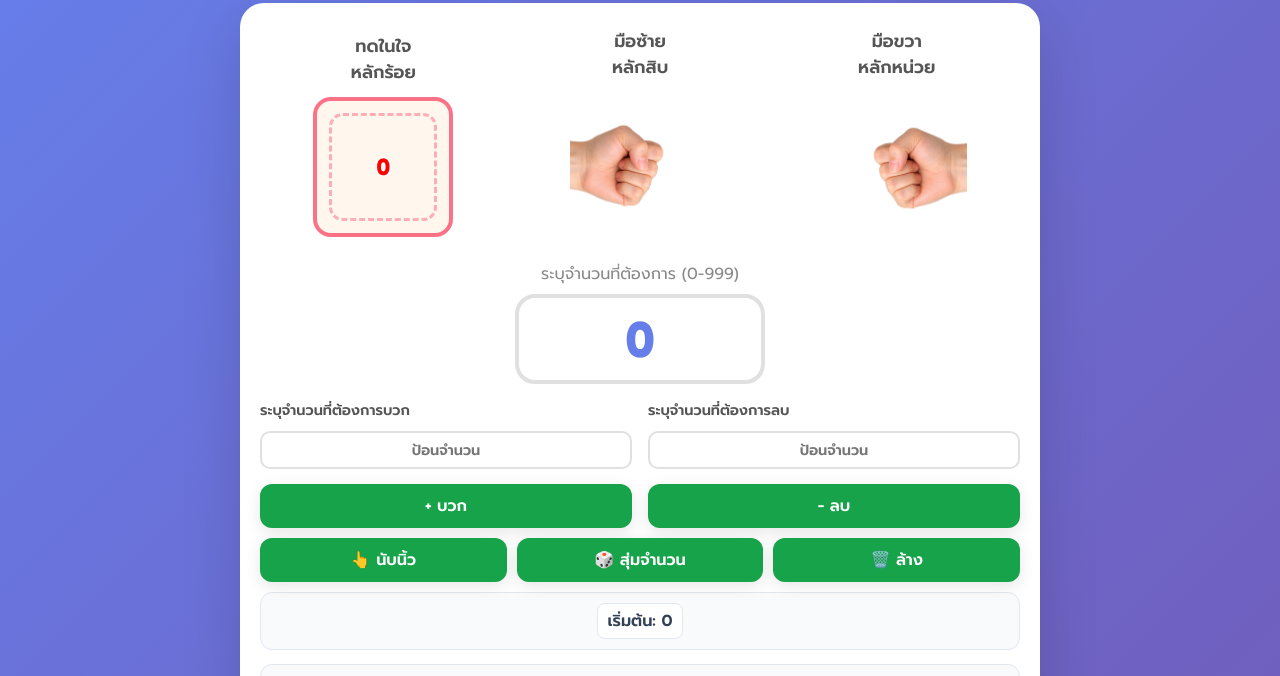
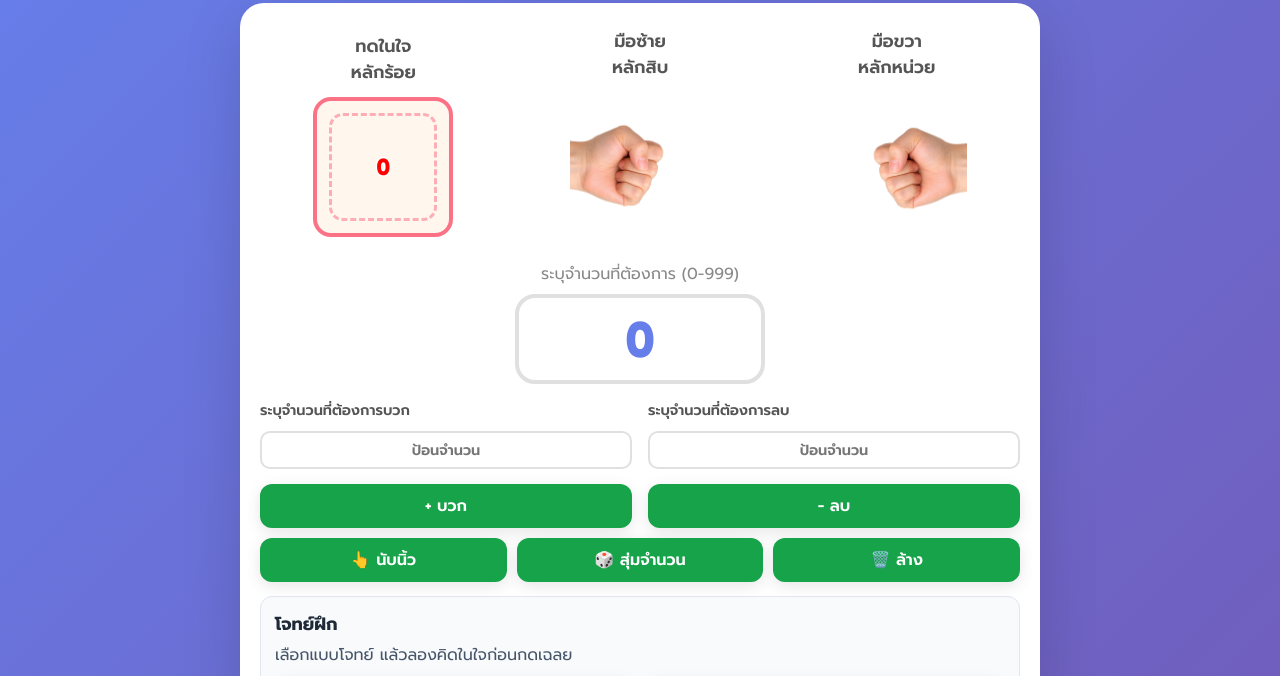
Before and after one commit to thawatchaijaihan/Finger-Math, a website: page index.html in a window 1280 px wide. Shown: the part 81-757 px from the top of the page. Drawn offline with Linux system fonts and the light colour scheme.

Commit message:
Remove steps panel

```diff
--- a/index.html
+++ b/index.html
@@ -924,7 +924,6 @@
                 <button class="btn btn-action" onclick="randomPractice()">🎲 สุ่มจำนวน</button>
                 <button class="btn btn-clear" onclick="clearAll()">🗑️ ล้าง</button>
             </div>
-            <div class="steps-panel" id="steps" aria-live="polite"></div>
 
             <div class="practice-section" id="practice">
                 <h2>โจทย์ฝึก</h2>
```
Also changed, not shown: tests/smoke.js (+1 -1 lines).
